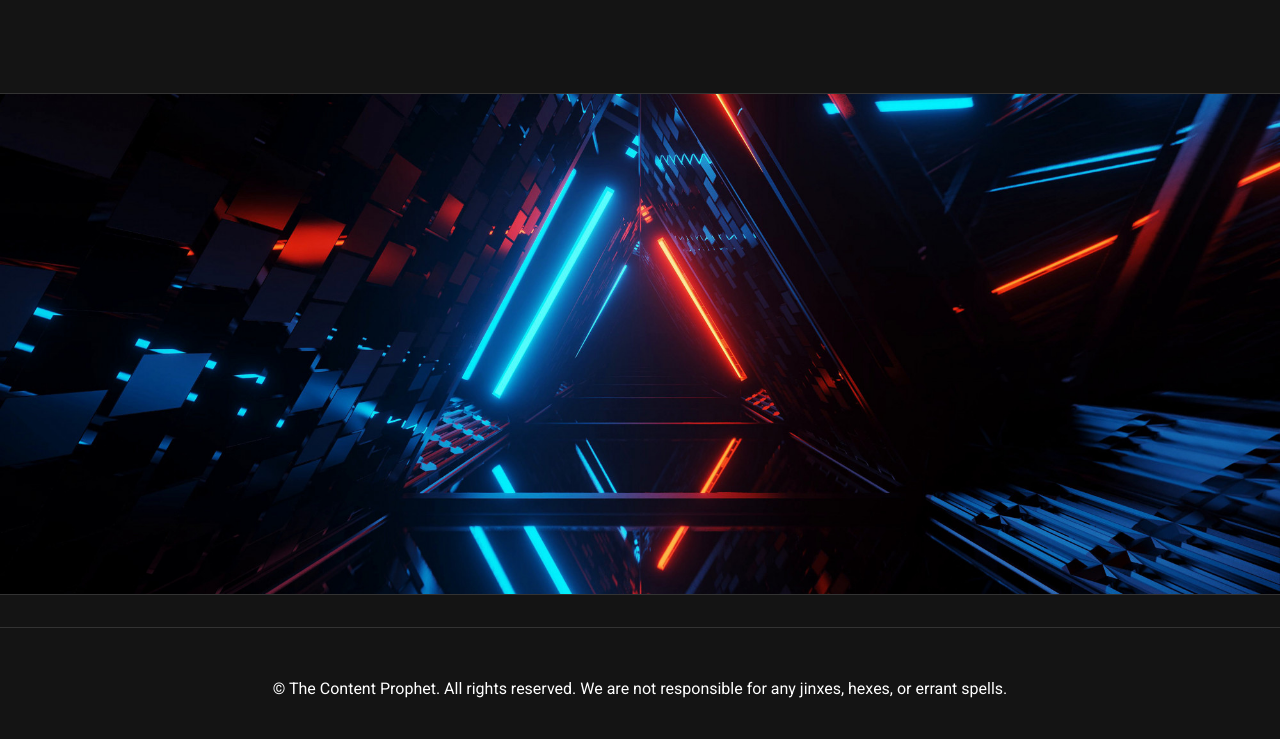
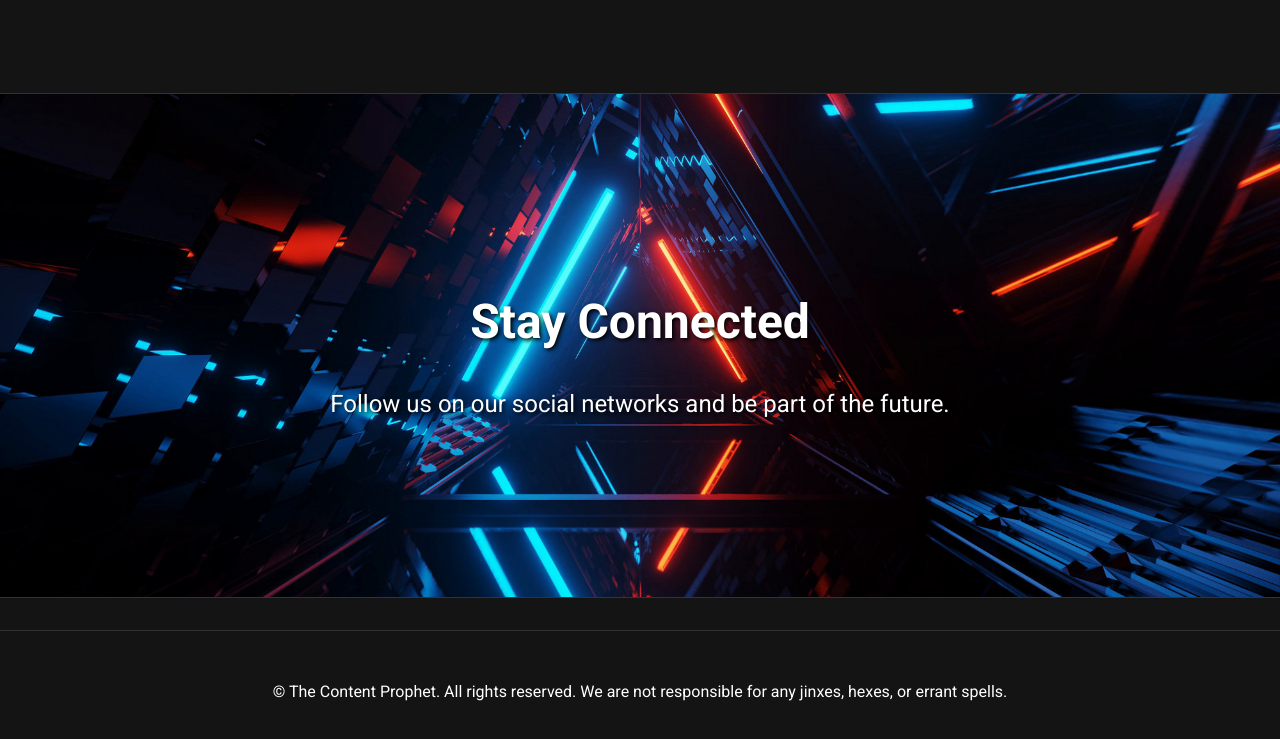
Before and after one commit to dragosani24/cyberpunk-style, a plain HTML site: page index.html in a window 1280 px wide. Shown: the part 1895-2634 px from the top of the page. Drawn offline with Linux system fonts and the light colour scheme.

Commit message:
feat: add text to a footer parallax

```diff
--- a/index.html
+++ b/index.html
@@ -75,7 +75,12 @@
         </section>
     </main>
 
-    <div class="parallax-container" id="parallax3"></div>
+    <div class="parallax-container" id="parallax3">
+        <div class="parallax-text-footer">
+            <h2>Stay Connected</h2>
+            <p>Follow us on our social networks and be part of the future.</p>
+        </div>
+    </div>
 
     <footer class="main-footer">
         <p>&copy; The Content Prophet. All rights reserved. We are not responsible for any jinxes, hexes, or errant spells.</p>
--- a/style.css
+++ b/style.css
@@ -230,6 +230,25 @@ img {
     font-size: 1.5rem;
 }
 
+.parallax-text-footer {
+    position: relative;
+    text-align: center;
+    color: white;
+    text-shadow: 2px 2px 4px #000000;
+    padding-top: 150px;
+    padding-bottom: 150px;
+}
+
+.parallax-text-footer h2 {
+    font-size: 3rem;
+    font-weight: 700;
+    margin-bottom: 1rem;
+}
+
+.parallax-text-footer p {
+    font-size: 1.5rem;
+}
+
 /* Services Section */
 .services-section {
     padding: 2rem 0;
@@ -362,4 +381,12 @@ img {
     .parallax-text p {
         font-size: 1.5rem;
     }
+
+    .parallax-text-footer h2 {
+        font-size: 2rem;
+    }
+
+    .parallax-text-footer p {
+        font-size: 1rem;
+    }
 }
```
Also changed, not shown: about.html (+6 -1 lines), contact.html (+6 -1 lines), portfolio.html (+6 -1 lines), services.html (+6 -1 lines).
